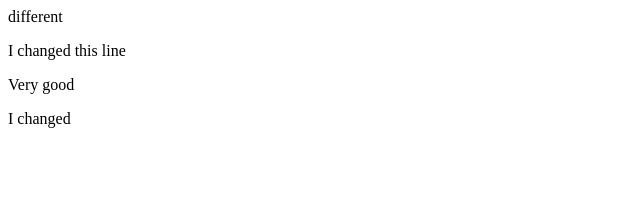
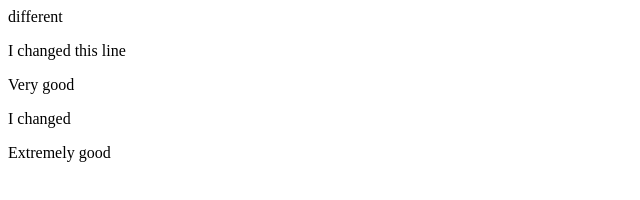
Before and after one commit to zanettifabricio/TEST1, a plain HTML site: page index.html in a window 1280 px wide. Shown: the whole page, without its empty margins (0-640 px from the left). Drawn offline with Linux system fonts and the light colour scheme.

Commit message:
added line

```diff
--- a/index.html
+++ b/index.html
@@ -5,4 +5,6 @@
     <div>Very good</div>
     <p>I changed</p>
 
+    <div>Extremely good</div>
+
 </html>
```
